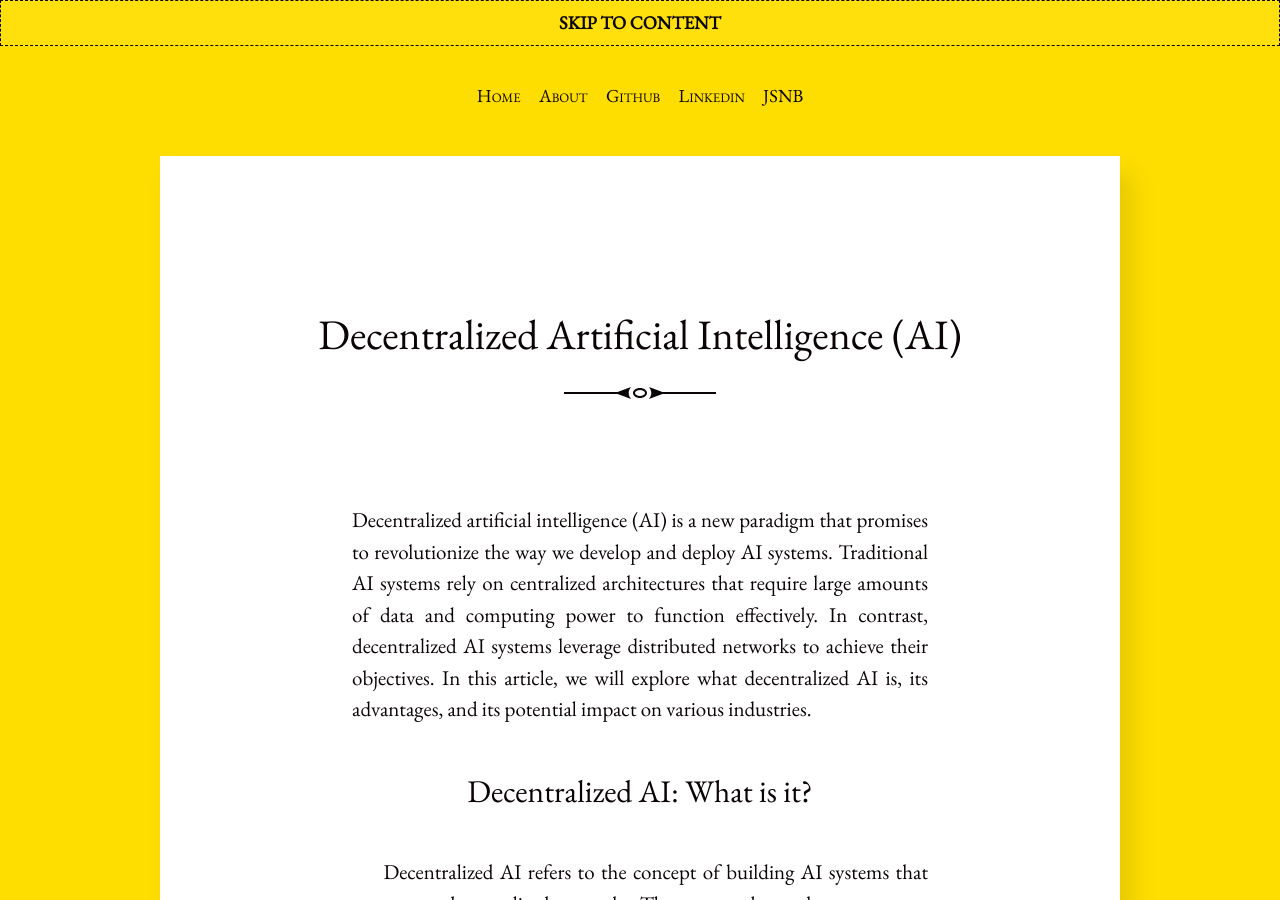
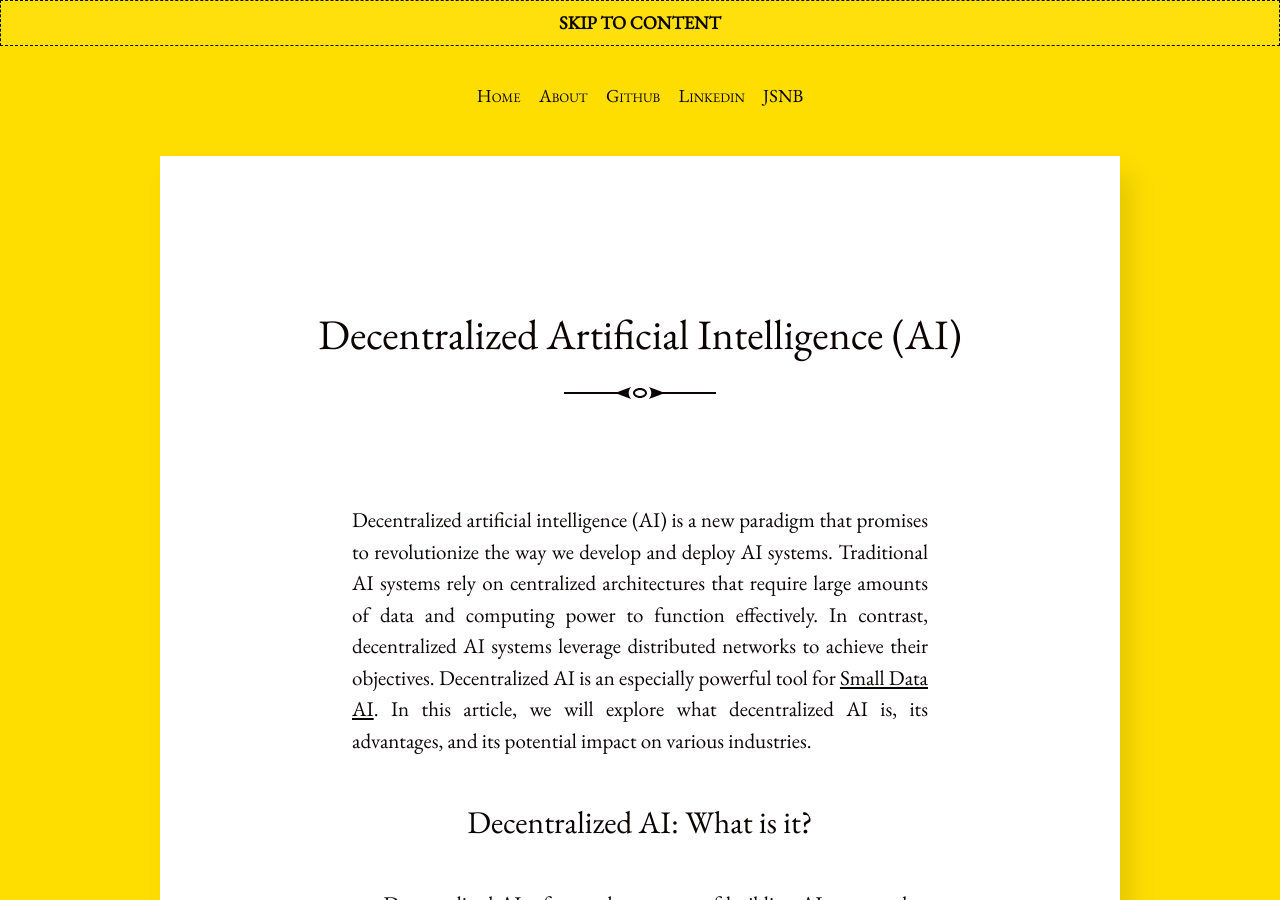
Before and after one commit to gopi-suvanam/gopi-suvanam.github.io, a Jekyll site: the page built from _posts/2023-02-25-Decentralized-Artificial-Intelligence.md, in a window 1280 px wide and 900 px high. Built offline with Jekyll 4.4.1, drawn with Linux system fonts in a browser that asks for light colours.

Commit message:
Update 2023-02-25-Decentralized-Artificial-Intelligence.md

```diff
--- a/_posts/2023-02-25-Decentralized-Artificial-Intelligence.md
+++ b/_posts/2023-02-25-Decentralized-Artificial-Intelligence.md
@@ -4,7 +4,7 @@
 description: Decentralized artificial intelligence (AI) is a new paradigm that promises to revolutionize the way we develop and deploy AI systems.
 ---
 
-Decentralized artificial intelligence (AI) is a new paradigm that promises to revolutionize the way we develop and deploy AI systems. Traditional AI systems rely on centralized architectures that require large amounts of data and computing power to function effectively. In contrast, decentralized AI systems leverage distributed networks to achieve their objectives. In this article, we will explore what decentralized AI is, its advantages, and its potential impact on various industries.
+Decentralized artificial intelligence (AI) is a new paradigm that promises to revolutionize the way we develop and deploy AI systems. Traditional AI systems rely on centralized architectures that require large amounts of data and computing power to function effectively. In contrast, decentralized AI systems leverage distributed networks to achieve their objectives. Decentralized AI is an especially powerful tool for [Small Data AI](/2021/05/26/Small-Data-AI.html). In this article, we will explore what decentralized AI is, its advantages, and its potential impact on various industries.
 
 ### Decentralized AI: What is it?
 
```
